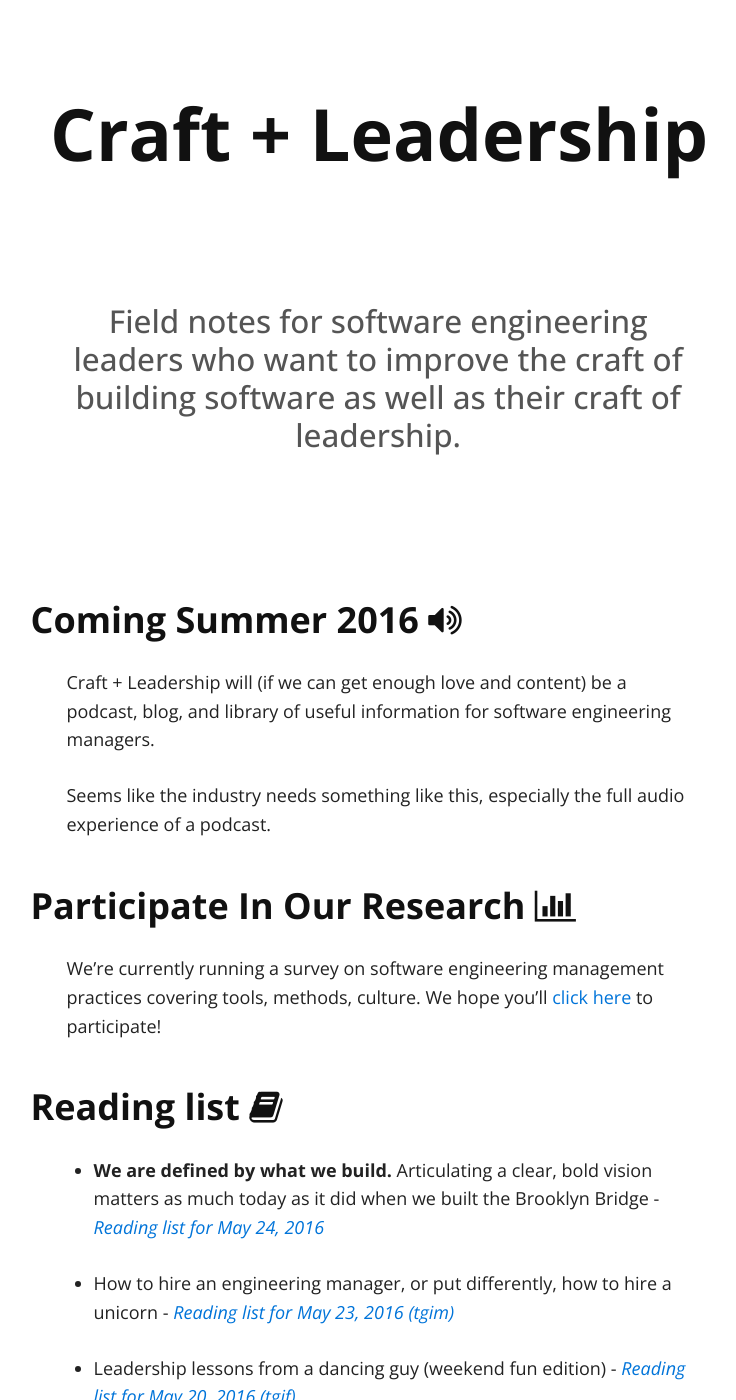
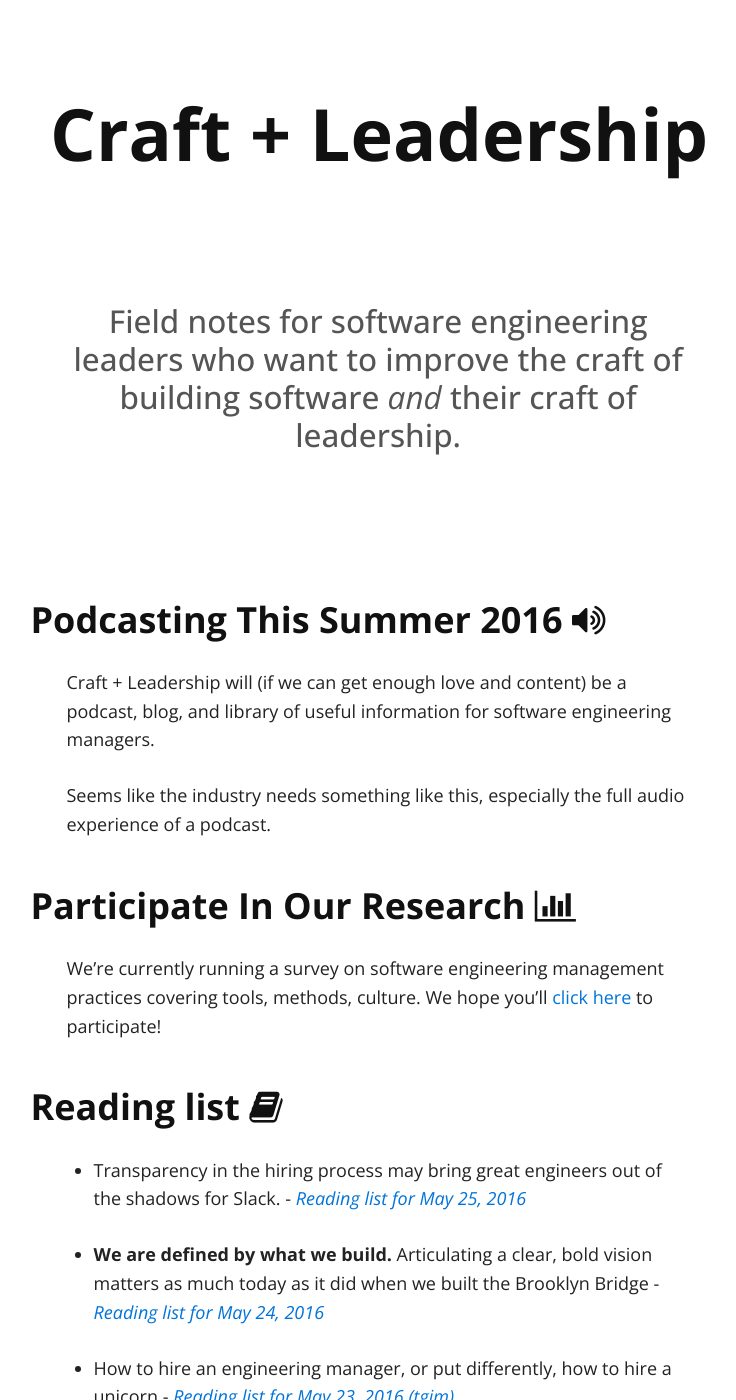
Before and after one commit to craftleadership/craftleadership.github.io, a Jekyll site: the page built from index.md, in a window 1280 px wide and 1400 px high. Shown: the whole window, without its empty margins (261-997 px from the left). Built offline with Jekyll 4.4.1, drawn with Linux system fonts in a browser that asks for light colours; nearby versions of some CDN libraries; some of the changed text lies outside the part shown.

Commit message:
adds may 25 reading list with link to Slack's @jewlia
Julia Grace wrote a highly transparent hiring Medium for Slack. C+L
summarizes and links to it.

```diff
--- a/_config.yml
+++ b/_config.yml
@@ -2,7 +2,7 @@ title: Craft + Leadership
 tag_text: Craft + Leadership
 description: >
   Field notes for software engineering leaders who want to improve the craft of
-  building software as well as their craft of leadership.
+  building software *and* their craft of leadership.
 url: "http://craftleadership.org"
 baseurl: ""
 
--- /dev/null
+++ b/_posts/2016-05-25-reading-list.md
@@ -0,0 +1,23 @@
+---
+layout: post
+title:  "Reading list for May 25, 2016"
+date:   2016-05-25 7:15:00 -0700
+categories: reading
+author: michael
+excerpt: Transparency in the hiring process may bring great engineers out of the shadows for Slack.
+---
+
+A few days ago, Slack engineering director **Julia Grace** ([@jewlia](https://twitter.com/jewelia)) published a post on the step-by-step process engineers can expect when applying to and interviewing at Slack.
+
+Their process is straightforward-seeming at a high level:
+
+1. resume screen
+2. 30 min phone tech screen
+3. technical exercise
+4. onsite interview
+
+What's less than obvious from the process is the team's emphasis on (a) **reducing bias** and (b) focusing on the kind of **day to day work that engineers actually do** instead of spot, artificial coding interviews. Put differently, Slack seems to work hard to minimize the artificial effects of interview pressure and the skewed results created thereby.
+
+Also interesting is that Grace's Medium highlights some of the current technical challenges facing Slack in their stack. This seems **particularly** valuable to me in drawing out bright engineers from the shadows who might say, "hey I can help those engineers with that problem" when they might not have considered applying previously.
+
+*Source*: [A Walkthrough Guide to Finding an Engineering Job at Slack](https://slack.engineering/a-walkthrough-guide-to-finding-an-engineering-job-at-slack-dc07dd7b0144)
--- a/index.md
+++ b/index.md
@@ -4,7 +4,7 @@ layout: default
 
 ## {{ site.description }}
 
-### Coming Summer 2016 <i class="fa fa-volume-up" aria-hidden="true"></i>
+### Podcasting This Summer 2016 <i class="fa fa-volume-up" aria-hidden="true"></i>
 
 Craft + Leadership will (if we can get enough love and content) be a podcast, blog, and library of useful information for software engineering managers.
 
@@ -26,4 +26,4 @@ Want to get involved? You can add your own articles or content or whatever by [f
 
 We're now on Twitter [@craftleadership <i class="fa fa-twitter" aria-hidden="true"></i>](https://twitter.com/craftleadership)
 
-Want to join a conversation / interview on a podcast? Send Michael an email at [me@michaelrice.com](mailto:me@michaelrice.com).
+Want to join a conversation, suggest something for the reading list, or get an interview on a podcast? Send Michael an email at [me@michaelrice.com](mailto:me@michaelrice.com).
```
